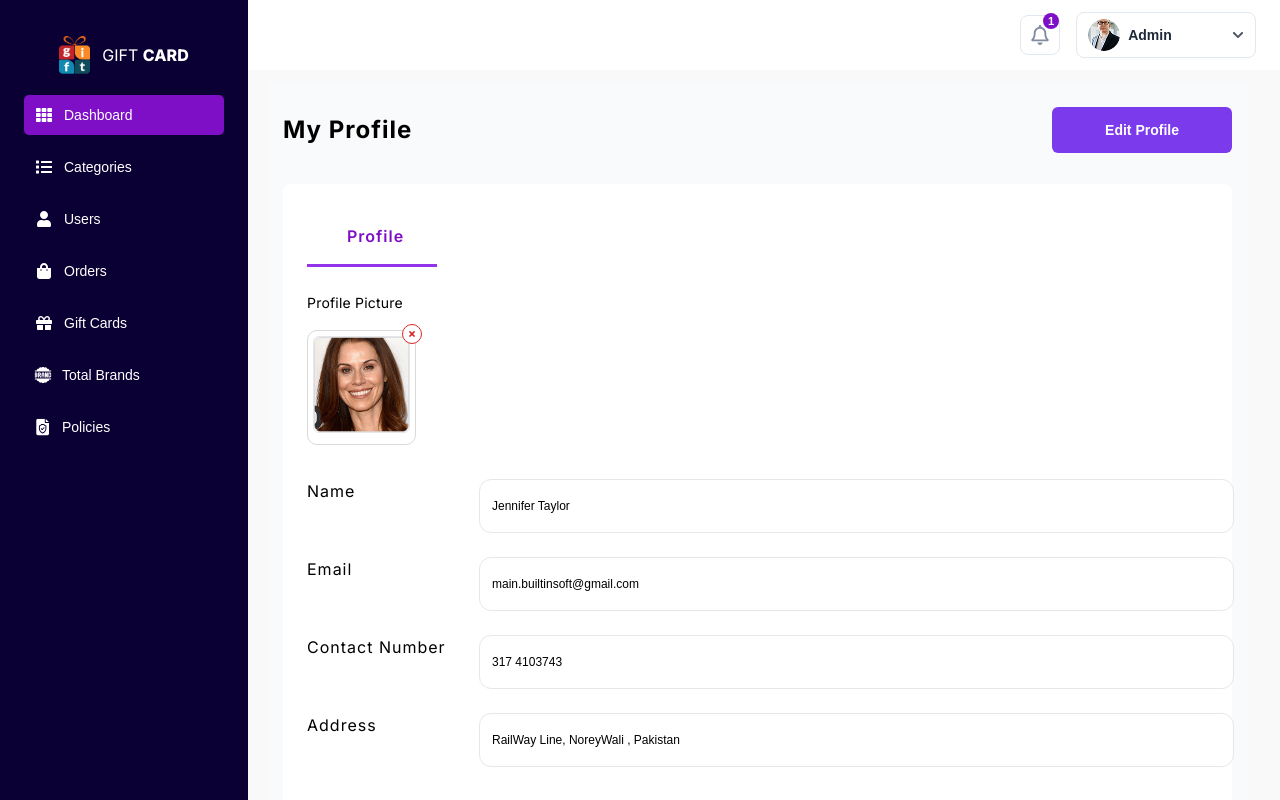
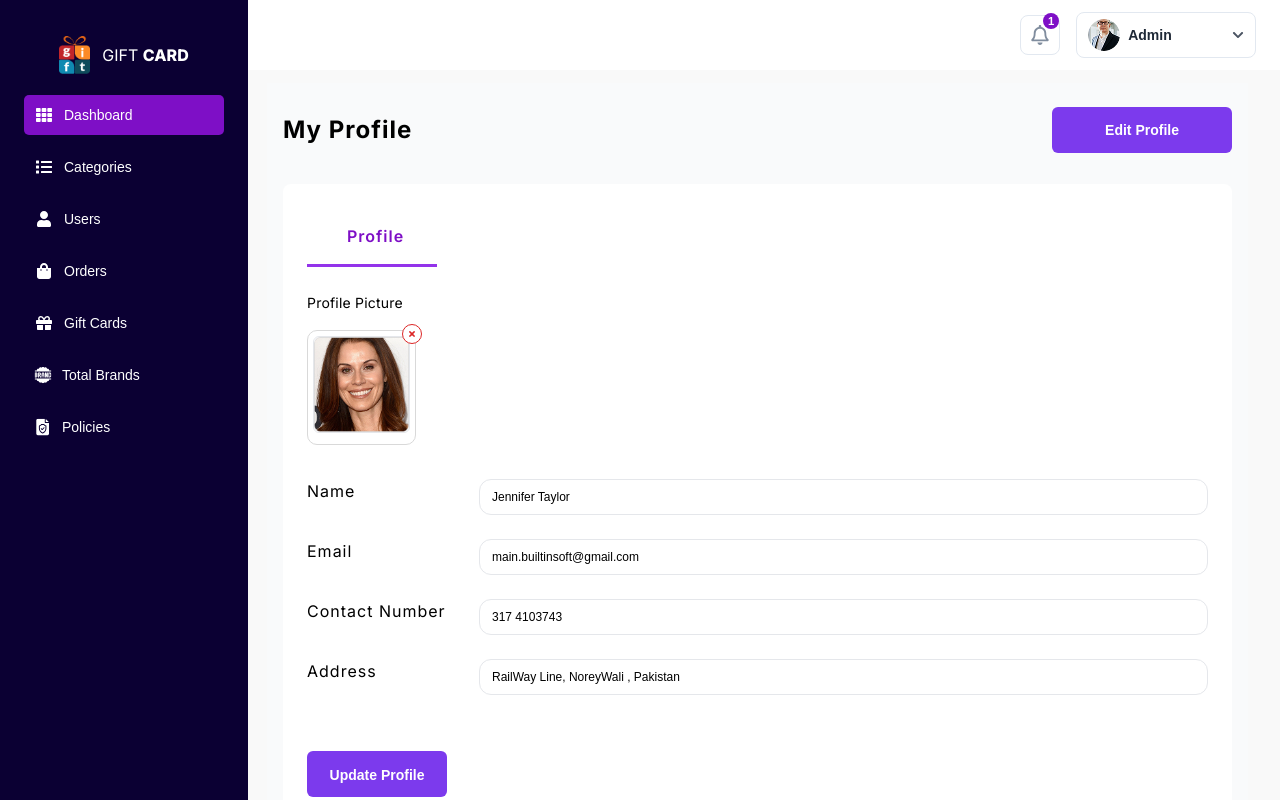
Before and after one commit to codewith-adnan/GiftCard, a React (Create React App) app: page /pages/myProfile in a window 1280 px wide. Built offline with nearby package versions, Linux system fonts and the light colour scheme.

Commit message:
add search filter and pagination

```diff
--- a/src/pages/myProfile/styles.ts
+++ b/src/pages/myProfile/styles.ts
@@ -4,13 +4,23 @@
   background-color: #f9fafb;
   font-family: 'Inter', sans-serif;
   color: black;
-  max-width: 100rem;
+  max-width: 1200px;
   margin: 1rem auto 0 auto;
   padding: 1rem;
   margin-left: 15px;
+  overflow-x: hidden;
+
+  @media (max-width: 700px) {
+    width: 100%;
+    margin-left: 0;
+    padding: 0.5rem;
+    overflow-x: hidden;
+  }
+
   @media (max-width: 320px) {
-    width: 96%;
-    margin-left: 3px;
+    width: 100%;
+    margin-left: 0;
+    padding: 0.5rem;
   }
 `;
 
@@ -41,11 +51,18 @@
   height: 46px;
   padding: 0.5rem 1.25rem;
   border-radius: 0.375rem;
+
+  @media (max-width: 700px) {
+    width: 140px;
+    font-size: 0.75rem;
+    padding: 0.5rem 1rem;
+  }
+
   @media (max-width: 320px) {
-    padding: 0.75rem;
-    width: 100px;
-    justify-content: flex-end;
-margin-left    :10rem ;
+    width: 120px;
+    height: 40px;
+    padding: 0.5rem;
+    font-size: 0.7rem;
   }
 `;
 
@@ -53,6 +70,15 @@
   background: white;
   border-radius: 0.5rem;
   padding: 1.5rem;
+  overflow-x: hidden;
+
+  @media (max-width: 700px) {
+    padding: 1rem;
+  }
+
+  @media (max-width: 320px) {
+    padding: 0.75rem;
+  }
 `;
 
 export const Nav = styled.nav`
@@ -157,10 +183,17 @@
   height: 36px;
   padding: 0.5rem 0.75rem;
   width: 100%;
+  box-sizing: border-box;
   cursor: pointer;
+
+  @media (max-width: 700px) {
+    width: 100%;
+    margin-left: 0;
+  }
+
   @media (max-width: 320px) {
     width: 100%;
-    margin-left: -0.75rem;
+    margin-left: 0;
   }
 `;
 
@@ -177,13 +210,18 @@
   border-radius: 0.375rem;
   margin: 2rem auto 0 auto;
   display: block;
+  cursor: pointer;
+
+  @media (max-width: 700px) {
+    max-width: 180px;
+    padding: 0.75rem;
+    margin: 1.5rem auto 0 auto;
+  }
 
   @media (max-width: 320px) {
-    padding: 0.50rem;
-    width: 8rem;
+    padding: 0.5rem;
+    max-width: 150px;
+    height: 40px;
     margin: 1rem auto 0 auto;
-    margin-right: -0.75rem;
   }
-
-  cursor: pointer;
 `;
```
